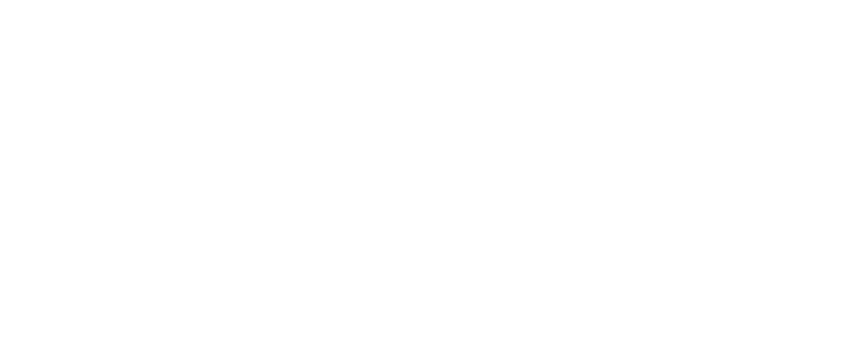
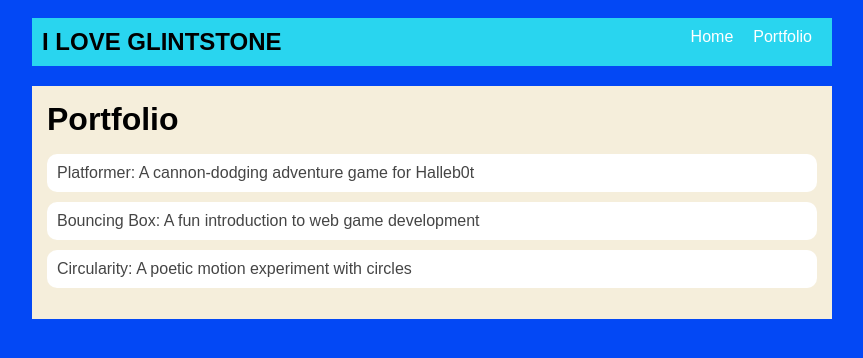
Before and after one commit to AidanEEtter/AidanEEtter.github.io, a plain HTML site: page portfolio.html in a window 1280 px wide. Shown: the whole page, without its empty margins (208-1071 px from the left). Drawn offline with Linux system fonts and the light colour scheme.

Commit message:
First Website

```diff
--- a/portfolio.html
+++ b/portfolio.html
@@ -0,0 +1,42 @@
+<!DOCTYPE html>
+<html>
+  <head>
+    <title>I LOVE GLINTSTONE</title>
+    <link rel="stylesheet" href="style.css" />
+  </head>
+
+  <body>
+    <!-- All content goes here -->
+    <div id="all-contents">
+        <nav>
+          <h1>I LOVE GLINTSTONE</h1>
+            <ul id="nav-ul">
+             <li class="nav-li">
+              <a href="index.html">Home</a>
+            </li>
+            <li class="nav-li">
+                <a href="portfolio.html">Portfolio</a>
+              </li>
+            </ul>
+        </nav>
+
+        <main>
+          <div class="content">
+            <h1>Portfolio</h1>
+            <ul id="portfolio">
+              <li>
+                <a href="fsd-projects/platformer/">Platformer: A cannon-dodging adventure game for Halleb0t</a>
+              </li>
+              <li>
+                <a href="fsd-projects/bouncing-box/">Bouncing Box: A fun introduction to web game development</a>
+              </li>
+              <li>
+                <a href="fsd-projects/circularity/">Circularity: A poetic motion experiment with circles</a>
+              </li>
+            </ul>
+          </div>
+        </main>
+
+    </div>
+  </body>
+</html>
--- a/style.css
+++ b/style.css
@@ -77,3 +77,29 @@ h2,
 h3 {
   margin: 0px;
 }
+
+/* Portfolio styles */
+.content h1 {
+  color: black;
+}
+
+#portfolio {
+  list-style-type: none;
+  padding-left: 0;
+}
+
+#portfolio li {
+  background: #fff;
+  padding: 10px;
+  border-radius: 10px;
+  margin-bottom: 10px;
+}
+
+#portfolio li:hover {
+  background: #eee;
+}
+
+#portfolio a {
+  text-decoration: none;
+  color: #454545;
+}
```
